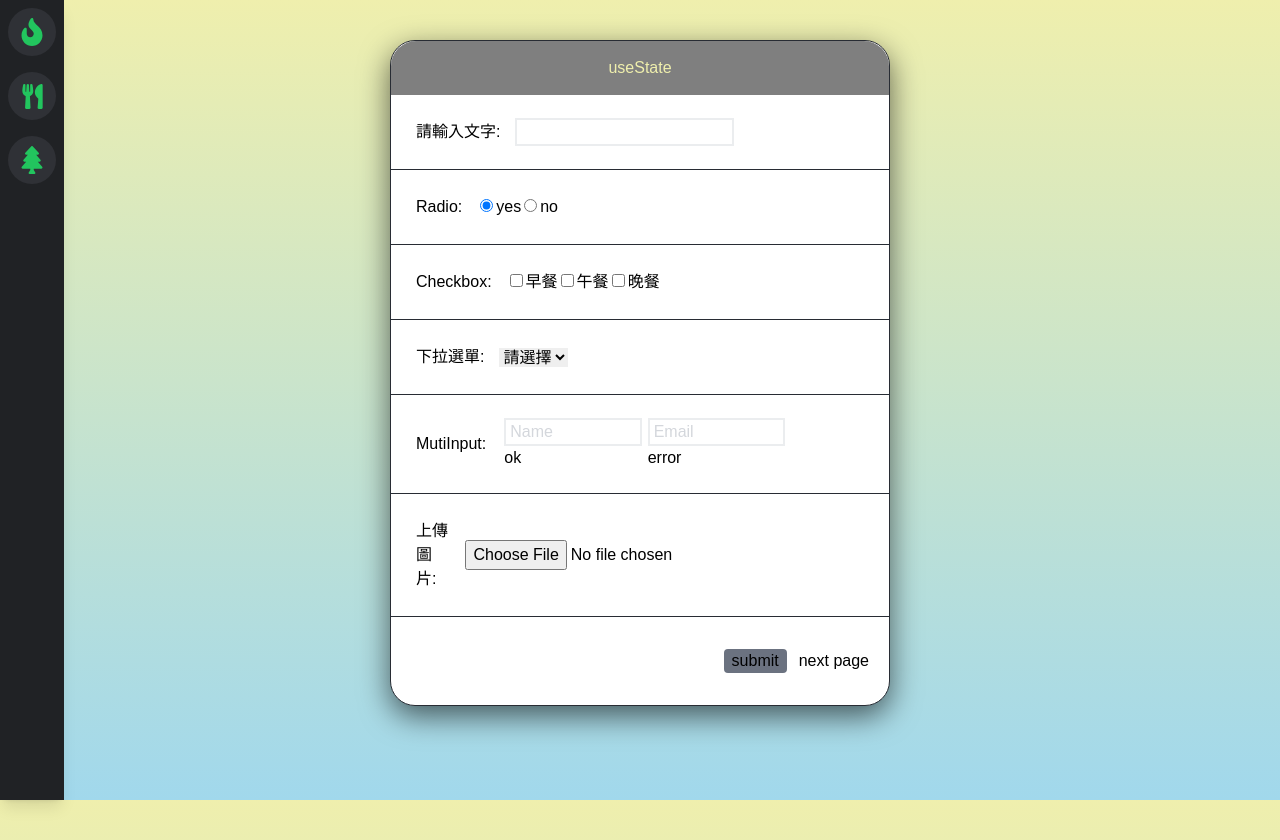
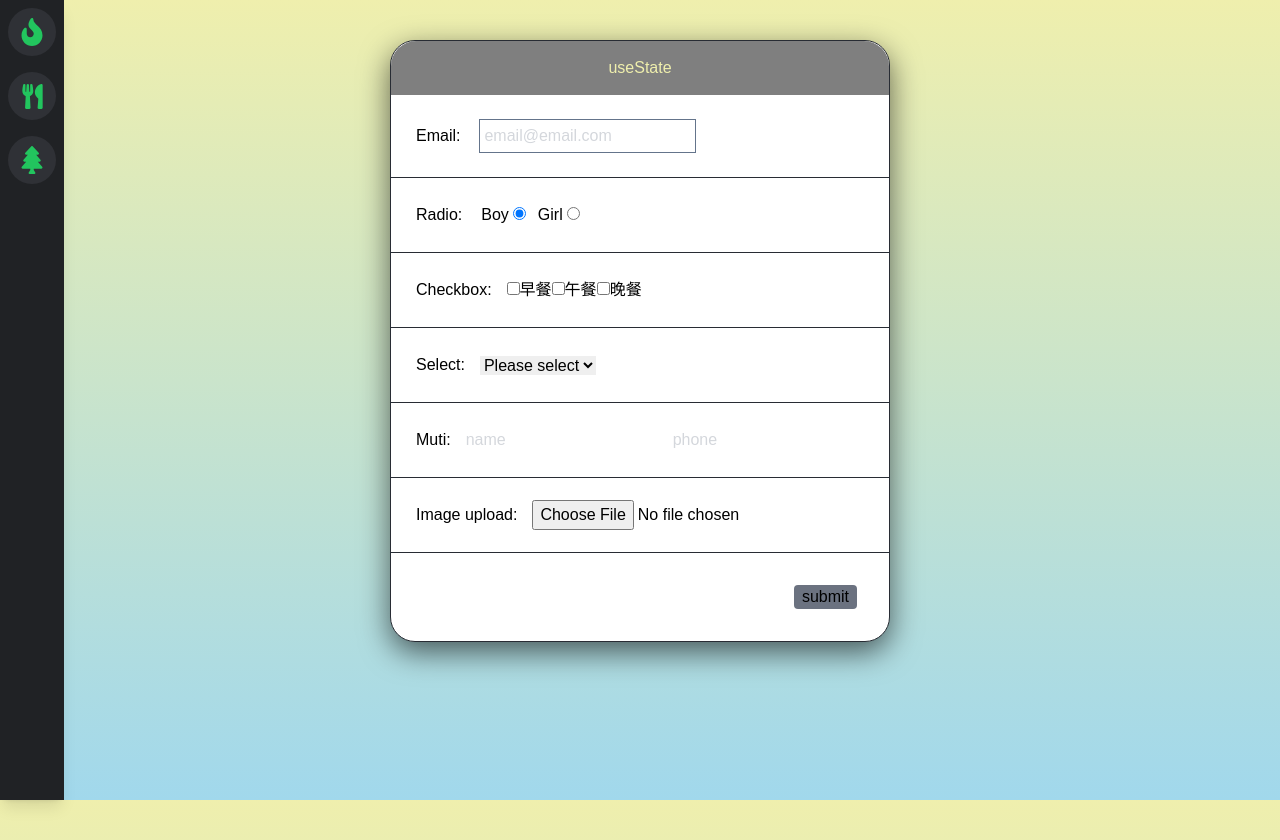
Before and after one commit to VanessaLin9/Practice-Form, a React (Create React App) app: page / in a window 1280 px wide. Built offline with nearby package versions, Linux system fonts and the light colour scheme.

Commit message:
refactor: Input compinent control input

```diff
--- a/src/components/Input/index.jsx
+++ b/src/components/Input/index.jsx
@@ -1,151 +1,151 @@
 import { useState, useEffect } from 'react'
 import { Link } from 'react-router-dom'
+import { emailValidate } from '../../helper';
 
 const eatSomething = [{label:'早餐', finish:false}, {label:'午餐', finish:false}, {label:'晚餐', finish:false}]
 
 // TODO Email validation
 function validateEmail(email) {
-  const re =
-    /^(([^<>()[\]\\.,;:\s@"]+(\.[^<>()[\]\\.,;:\s@"]+)*)|(".+"))@((\[[0-9]{1,3}\.[0-9]{1,3}\.[0-9]{1,3}\.[0-9]{1,3}\])|(([a-zA-Z\-0-9]+\.)+[a-zA-Z]{2,}))$/;
-  return re.test(String(email).toLowerCase());
+  return emailValidate.test(String(email).toLowerCase());
 }
+
 
 // 6 type input
 const Input = ()=> {
-  const [text, setText] = useState('')
-  const [radio, setRadio]= useState('yes')
-  const [checkBox, setCheckBox] = useState(eatSomething)
-  const [select, setSelect] = useState('')
-  const [nameInput, setNameInput] = useState('')
-  const [emailInput, setEmailInput] = useState('')
-  const [validateResult, setValidateResult] = useState('')
-  const [base64, setBase64] = useState('')
+const [state, setState] = useState({
+  email: '',
+  gender: '0',
+  feed: eatSomething,
+  framework: '',
+  name: '',
+  phone: '',
+});
 
-  useEffect(()=> {
-    const isValidateEmail = validateEmail(emailInput)
-    setValidateResult(isValidateEmail)
-  }, [emailInput])
+function atChange(e) {
+  const { value, name } = e.target;
+  if (name === 'feed') {
 
-  const atInputChange= (e) => {
-    const idx = e.target.dataset.index/1
-    const newCheckBox = checkBox.concat()
-    newCheckBox[idx].finish = !newCheckBox[idx].finish
-    setCheckBox(newCheckBox)
+  const index = e.target.dataset.index;
+  const newArr = state.feed.concat()
+
+  newArr[index].finish = !newArr[index].finish
+  console.log(newArr)
+  setState((pre) => {
+    return {
+    ...pre,
+    feed: newArr,
   }
-  const atFileChange = (e) => {
-    const file = e.target.files[0]
-    const reader = new FileReader()
-    reader.onload = (evt) => {
-      setBase64(evt.target.result)
-    }
-    reader.readAsDataURL(file)
+  })
+  } else {
+     setState((pre) => {
+      return {
+        ...pre,
+        [name]: value}})
   }
+}
 
-  const onSubmit = (event) => {
-    event.preventDefault()
-    const data = {
-      text,
-      radio,
-      checkBox,
-      select,
-      nameInput,
-      emailInput,
-      base64,
-    }
-    console.log(data)
+  function onSubmit(e){
+    e.preventDefault()
+    console.log('onSubmit')
+    console.log(state)
   }
 
  return (
   <div className="container">
    <div className='title'>useState</div>
    <form className="inputForm" onSubmit={onSubmit}>
+    {/* text */}
+    <div className="inputBox">
+      <p className="hint">Email:</p>
+      <input
+      type="text"
+      name="email"
+      value={state.email}
+      onChange={atChange}
+      placeholder='email@email.com'
+      className='border m-1 p-1 border-slate-500' />
+    </div>
 
+    {/* radio */}
     <div className="inputBox">
-      <p className="hint">請輸入文字:</p>
-       <label htmlFor="">
-        <input className='border-2 px-1' type="text" autoFocus value={text} onChange={(e)=> setText(e.target.value)}/>
+      <p className="hint">Radio:</p>
+      <label className='m-1'>Boy
+        <input
+        type="radio"
+        name="gender"
+        value="0"
+        onChange={atChange}
+        checked={state.gender === "0"}
+        className='m-1'/>
+      </label>
+      <label className='m-1'>Girl
+        <input
+        type="radio"
+        name="gender"
+        value="1"
+        onChange={atChange}
+        checked={state.gender === "1"}
+        className='m-1'/>
       </label>
     </div>
 
+    {/* checkbox */}
     <div className="inputBox">
-      <p className="hint">Radio:</p>
-      <label htmlFor="">
-        <input
-          type="radio"
-          name="radioBoolean"
-          className="checkItem"
-          value="yes"
-          checked={radio ==='yes'}
-          onChange={(e)=> setRadio(e.target.value)}/>yes
-      </label>
-      <label htmlFor="">
-        <input
-        type="radio"
-        name="radioBoolean"
-        className="checkItem"
-        value="no"
-        checked={radio ==='no'}
-        onChange={(e)=> setRadio(e.target.value)}/>no
-      </label>
+      <p className="hint">Checkbox:</p>
+      {state.feed.map(({label, finish}, index)=> (
+        <label key={label}>
+          <input
+            type="checkbox"
+            name="feed"
+            value={label}
+            onChange={atChange}
+            data-index={index}
+            checked={finish} />
+          {label}
+        </label>
+      ))}
     </div>
 
+    {/* select */}
     <div className="inputBox">
-      <p className="hint">Checkbox:</p>
-       {checkBox.map(({label, finish}, index)=> {
-        return (
-          <label key={label}>
-            <input
-            data-index={index}
-            className="checkItem"
-            type="checkbox"
-            value={label}
-            checked={finish}
-            onChange={atInputChange}/>
-            {label}
-          </label>
-        )
-       })}
-    </div>
-
-    <div className="inputBox">
-      <p className="hint">下拉選單:</p>
-      <select value={select} onChange={(e)=> setSelect(e.target.value)}>
-        <option value="" disabled>請選擇</option>
+      <p className="hint">Select:</p>
+      <select value={state.framework} name="framework" onChange={atChange} >
+        <option value="" disabled>Please select</option>
+        <option value="Vue">Vue</option>
         <option value="React">React</option>
-        <option value="Vue2">Vue2</option>
-        <option value="Vue3">Vue3</option>
+        <option value="Angular">Angular</option>
       </select>
     </div>
 
+    {/* muti text */}
     <div className="inputBox">
-      <p className="hint">MutiInput:</p>
-      <div className="mutiBox">
-        <input className='border-2 px-1' type="text" value={nameInput} onChange={(e) => setNameInput(e.target.value)} placeholder="Name"/>
-        <p>ok</p>
-      </div>
-
-      <div className="mutiBox">
-        <input className='border-2 px-1' type="text" value={emailInput} onChange={(e)=> setEmailInput(e.target.value)} placeholder="Email" />
-        <p>{validateResult? 'ok': 'error'}</p>
-      </div>
+      <p className="hint">Muti:</p>
+      <input
+        type="text"
+        placeholder='name'
+        name="name"
+        value={state.name}
+        onChange={atChange}/>
+      <input
+        type="text"
+        placeholder='phone'
+        name="phone"
+        value={state.phone}
+        onChange={atChange}/>
     </div>
 
+    {/* img upload */}
     <div className="inputBox">
-      <p className="hint">上傳圖片:</p>
-      <input
-      type="file"
-      accept=".jpg, .png"
-      onChange={atFileChange}
-      name="file"/>
-      <div className="showImg">
-       {base64 && <img src={base64} alt="" />}
-      </div>
-
+      <p className="hint">Image upload:</p>
+      <input type="file" />
     </div>
 
     <div className="inputBox submitBtn">
-      <button type='submit' className="bg-gray-500 m-3 px-2 rounded">submit</button>
-      <Link to='page2'>next page</Link>
+      <button
+        type="submit"
+        className="bg-gray-500 m-3 px-2 rounded">
+          submit
+        </button>
     </div>
 
    </form>
--- a/src/components/Sec/index.jsx
+++ b/src/components/Sec/index.jsx
@@ -1,6 +1,7 @@
 import React, {useState} from 'react'
-import { Link } from 'react-router-dom'
+// import { Link } from 'react-router-dom'
 import { useForm } from "react-hook-form";
+import { phoneValidate } from '../../helper';
 
 const todoList = [{label: '阿土麵', finish: false}, {label: '炒板條', finish: false}, {label: '薑絲炒大腸', finish: false}]
 
@@ -23,9 +24,9 @@ export default function Sec(){
         ...data,
         img: base64
       }
-      return console.log(newData)
+       console.log(newData)
     }
-
+    // TODO data to show
   }
 
   return(
@@ -86,7 +87,7 @@ export default function Sec(){
             {errors.name && <span>This field is required</span>}
           </div>
           <div className="mutiBox">
-            <input className='border-2 px-1' type="text" placeholder="手機" {...register('tel', {required: true, pattern: /^09\d{2}-?\d{3}-?\d{3}$/})}/>
+            <input className='border-2 px-1' type="text" placeholder="手機" {...register('tel', {required: true, pattern: phoneValidate })}/>
             {errors.tel && <span>This field is required</span>}
           </div>
         </div>
--- a/src/components/Show/index.jsx
+++ b/src/components/Show/index.jsx
@@ -1,11 +1,26 @@
-export default function show (props){
- return (
-  <div className='container'>
-    <div className="flex items-center justify-center">
-      <h1>訂單資訊:</h1>
-     <pre>{JSON.stringify(props, null, 2)}</pre>
-    </div>
-  </div>
+import { useState } from 'react';
 
- )
-}
+const Show = () => {
+  const [state, setState] = useState({
+    name: '',
+    email: '',
+  })
+
+  function atChange (e) {
+    const {value, name} = e.target;
+    setState((pre) => {
+      return {
+        ...pre,
+        [name]: value,
+      }
+    })
+  }
+
+  return (
+    <section className="container p-4">
+      123
+    </section>
+  )
+};
+
+export default Show;
--- /dev/null
+++ b/src/helper.js
@@ -0,0 +1,3 @@
+export const emailValidate = /^(([^<>()[\]\\.,;:\s@"]+(\.[^<>()[\]\\.,;:\s@"]+)*)|(".+"))@((\[[0-9]{1,3}\.[0-9]{1,3}\.[0-9]{1,3}\.[0-9]{1,3}\])|(([a-zA-Z\-0-9]+\.)+[a-zA-Z]{2,}))$/;
+
+export const phoneValidate = /^09\d{2}-?\d{3}-?\d{3}$/;
--- a/src/scss/index.scss
+++ b/src/scss/index.scss
@@ -80,7 +80,7 @@ body {
       };
       .mutiBox {
         margin: 3px;
-        width: 30%;
+        width: 50%;
         input {
           width: 100%;
         }
```
